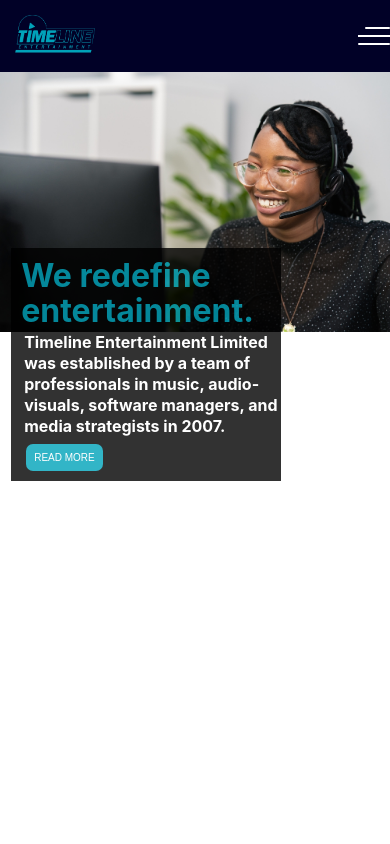
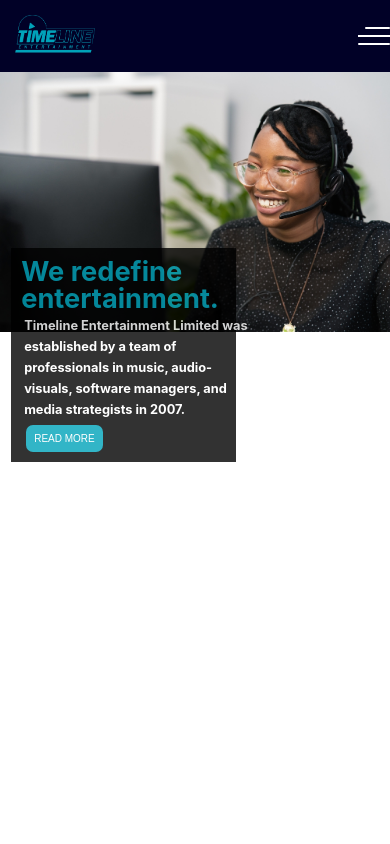
Before and after one commit to Simplevhick/timeproject, a React (Create React App) app: page / in a window 390 px wide. Shown: the top 844 px of the page. Built offline with nearby package versions, Linux system fonts and the light colour scheme.

Commit message:
changed the responsive part

```diff
--- a/src/components/nav/nav.css
+++ b/src/components/nav/nav.css
@@ -109,7 +109,7 @@
 
 
 
-@media screen and (max-width: 640px){
+@media screen and (max-width: 600px){
 
     .Navbar > .nav-items {
         position: absolute;
@@ -134,7 +134,7 @@
 
     .Navbar > .nav-toggle {
         display: flex;
-        width: 500px;
+        width: full;
         height: 50px;
         align-items: center;
         justify-content: right;
@@ -184,7 +184,7 @@
     }
 
     .body_div {
-    width: 270px;
+    width: 225px;
     border: none;
     position: absolute;
     top: 11rem;
@@ -195,14 +195,14 @@
     }
 
     .body_h1{
-        font-size: 2rem;
-        line-height: 2.2rem;
+        font-size: 1.7rem;
+        line-height: 1.7rem;
         color: #00A3BA;
     }
 
     .body_p{
-        font-size: 1rem;
-        width: 16rem;
+        font-size: 0.8rem;
+        width: 14rem;
         font-weight: 700;
         line-height: 1.3rem;
         margin-left: 3px;
@@ -211,7 +211,7 @@
     }
 
     .body_button {
-        margin-top: 8px;
+        margin-top: 5px;
         background-color: #00A3BA;
         color: #fff;
         border: none;
```
